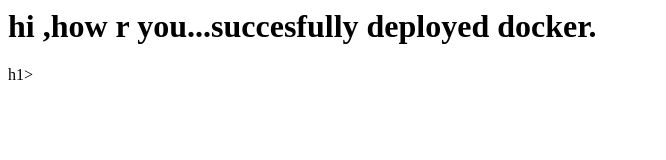
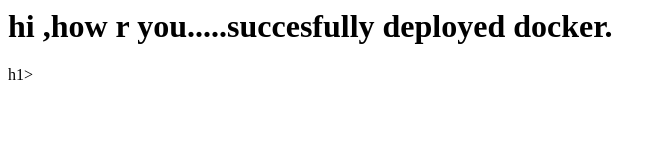
Before and after one commit to shresth2000raj/dockerproject1, a plain HTML site: page index.html in a window 1280 px wide. Shown: the whole page, without its empty margins (0-666 px from the left). Drawn offline with Linux system fonts and the light colour scheme.

Commit message:
Update index.html

```diff
--- a/index.html
+++ b/index.html
@@ -1 +1 @@
-<h1> hi ,how r you...succesfully deployed docker. </h1>h1>
+<h1> hi ,how r you.....succesfully deployed docker. </h1>h1>
```
